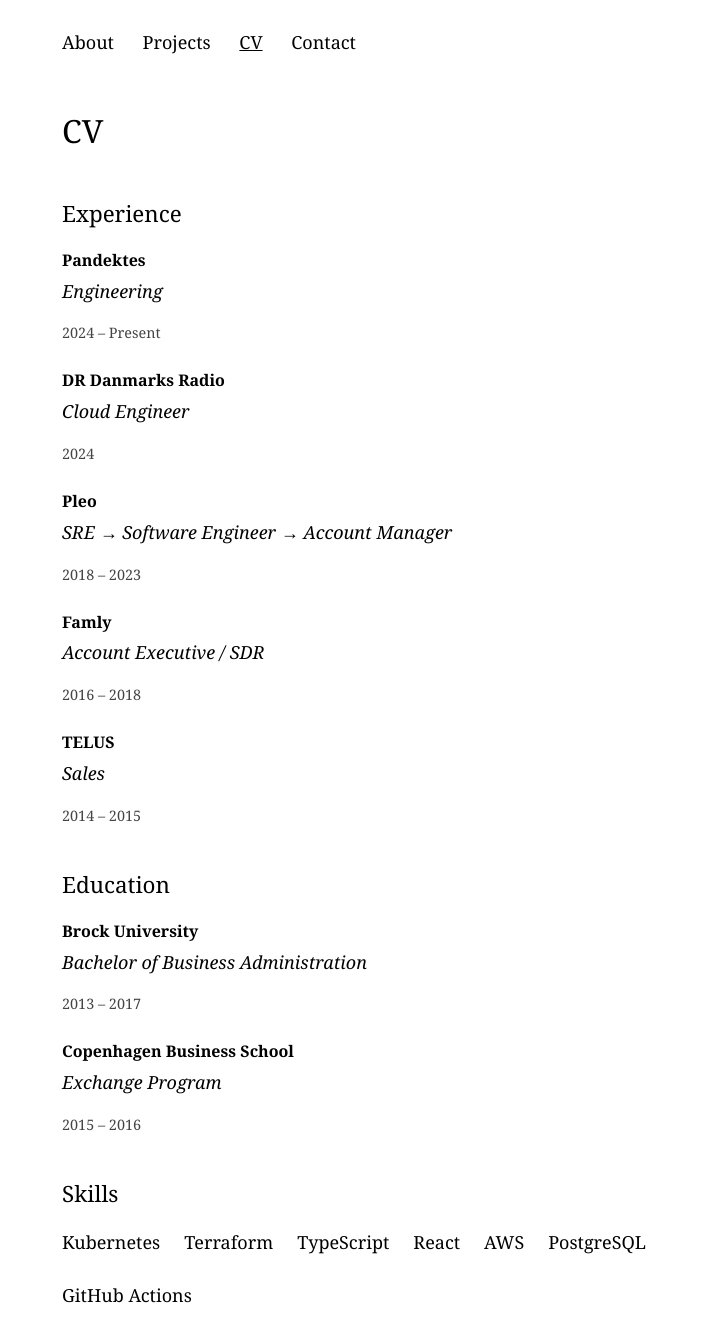
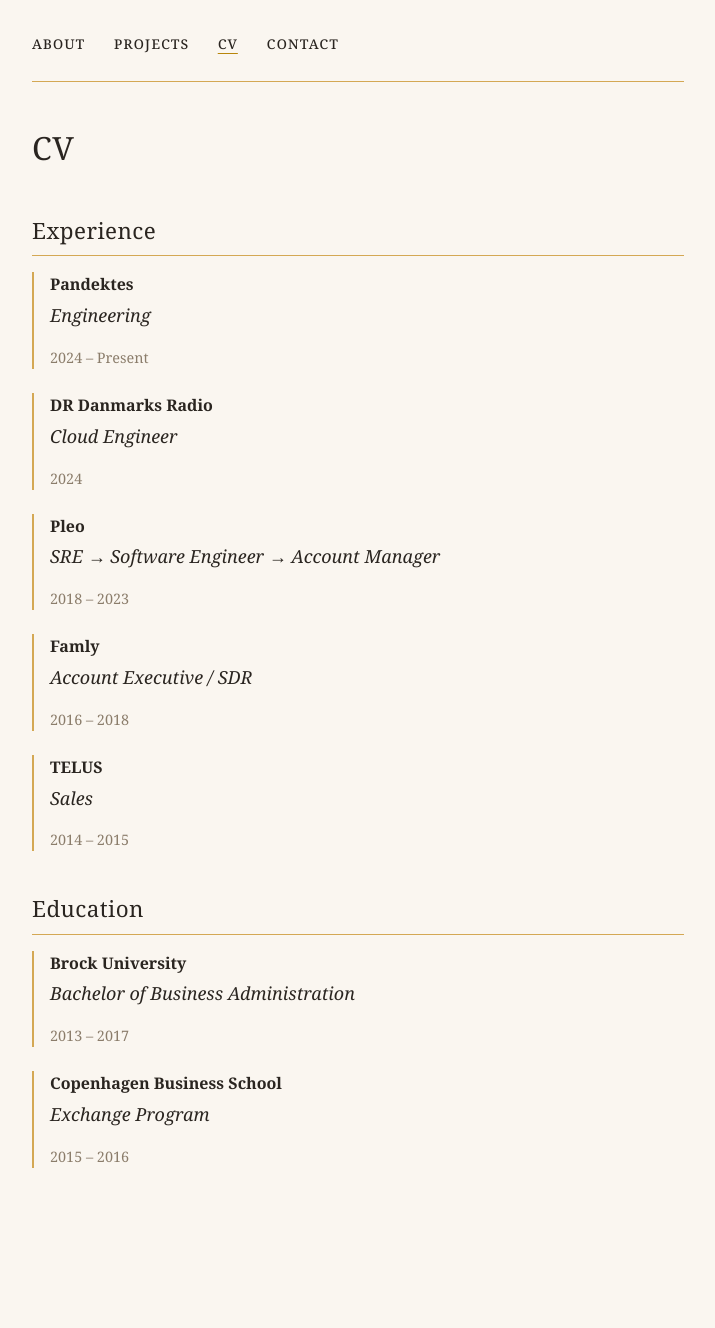
Before and after one commit to braedongough/braedon.xyz, a website: page cv.html in a window 1280 px wide. Shown: the part 20-1348 px from the top of the page, without its empty margins (282-997 px from the left). After the commit the page ends 1292 px from the top, so only its background shows below. Drawn offline with Linux system fonts and the light colour scheme.

Commit message:
design and claude file

```diff
--- a/cv.html
+++ b/cv.html
@@ -14,6 +14,7 @@
     <a href="/cv.html" class="active">CV</a>
     <a href="/contact.html">Contact</a>
   </nav>
+  <hr>
 
   <h1>CV</h1>
 
@@ -63,16 +64,5 @@
     <p class="period">2015 – 2016</p>
   </div>
 
-  <h2>Skills</h2>
-
-  <ul class="skills-list">
-    <li>Kubernetes</li>
-    <li>Terraform</li>
-    <li>TypeScript</li>
-    <li>React</li>
-    <li>AWS</li>
-    <li>PostgreSQL</li>
-    <li>GitHub Actions</li>
-  </ul>
 </body>
 </html>
--- a/styles.css
+++ b/styles.css
@@ -8,35 +8,50 @@ body {
   font-family: Georgia, "Times New Roman", Times, serif;
   font-size: 18px;
   line-height: 1.6;
-  color: #000;
-  background: #fff;
-  max-width: 640px;
+  color: #2A2520;
+  background: #FAF6F0;
+  max-width: 700px;
   margin: 0 auto;
-  padding: 3rem 1.5rem;
+  padding: 3rem 1.5rem 5rem;
 }
 
 nav {
-  margin-bottom: 3rem;
+  margin-bottom: 0;
 }
 
 nav a {
   margin-right: 1.5rem;
-  color: #000;
+  color: #2A2520;
   text-decoration: none;
+  font-variant: small-caps;
+  text-transform: lowercase;
+  letter-spacing: 0.05em;
+  font-size: 1.05rem;
 }
 
 nav a:hover {
   text-decoration: underline;
+  text-decoration-color: #B8860B;
+  text-underline-offset: 4px;
 }
 
 nav a.active {
   text-decoration: underline;
+  text-decoration-color: #B8860B;
+  text-underline-offset: 4px;
+}
+
+hr {
+  border: none;
+  border-top: 1px solid #D4A854;
+  margin: 1.5rem 0 2.5rem;
 }
 
 h1 {
   font-size: 2rem;
   font-weight: normal;
   margin-bottom: 1.5rem;
+  letter-spacing: 0.02em;
 }
 
 h2 {
@@ -44,6 +59,9 @@ h2 {
   font-weight: normal;
   margin-top: 2.5rem;
   margin-bottom: 1rem;
+  letter-spacing: 0.02em;
+  padding-bottom: 0.4rem;
+  border-bottom: 1px solid #D4A854;
 }
 
 p {
@@ -51,8 +69,9 @@ p {
 }
 
 a {
-  color: #000;
+  color: #B8860B;
   text-decoration: underline;
+  text-underline-offset: 3px;
 }
 
 a:hover {
@@ -72,8 +91,15 @@ ul li {
   font-style: italic;
 }
 
+ul li:not(:last-child) {
+  padding-bottom: 1rem;
+  border-bottom: 1px solid #e8e0d4;
+}
+
 .cv-entry {
   margin-bottom: 1.5rem;
+  padding-left: 1rem;
+  border-left: 2px solid #D4A854;
 }
 
 .cv-entry h3 {
@@ -88,13 +114,7 @@ ul li {
 
 .cv-entry .period {
   font-size: 0.9rem;
-  color: #444;
-}
-
-.skills-list {
-  display: flex;
-  flex-wrap: wrap;
-  gap: 0.5rem 1.5rem;
+  color: #8B7D6B;
 }
 
 .contact-list li {
```
Also changed, not shown: CLAUDE.md (added, +60 -0 lines), contact.html (+1 -0 lines), index.html (+1 -0 lines), projects.html (+1 -0 lines).
